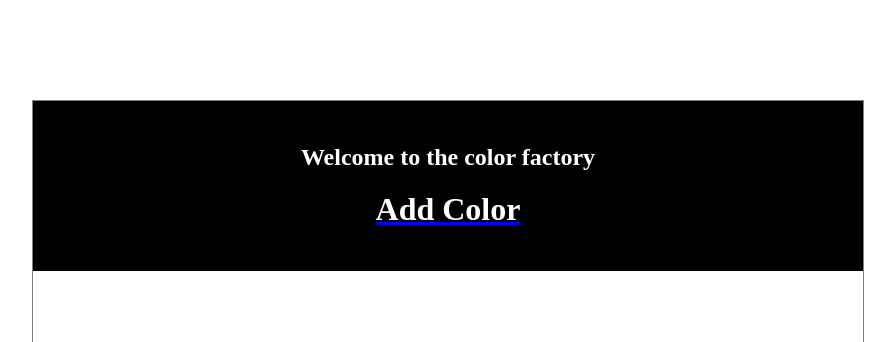
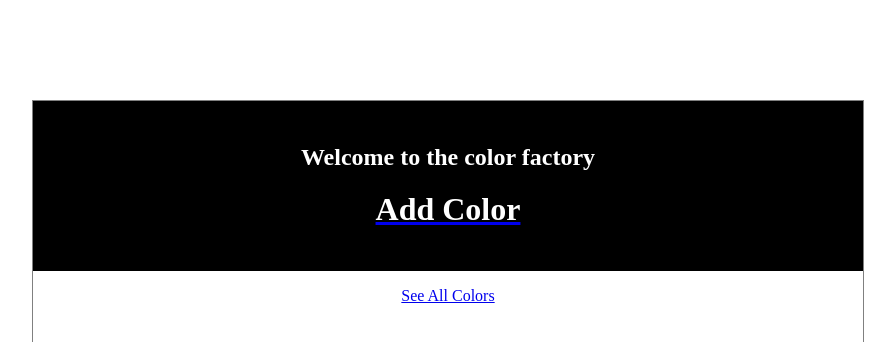
Before and after one commit to Fbw-wd22-e01-Rockstars/19-spa-router-color-factory-Adanurk, a React (Create React App) app: page / in a window 1280 px wide. Shown: the top 342 px of the page, without its empty margins (192-1087 px from the left). Built offline with nearby package versions, Linux system fonts and the light colour scheme.

Commit message:
done I guess

```diff
--- a/src/App.js
+++ b/src/App.js
@@ -13,9 +13,8 @@ function App() {
   return (
     <div className="App">
       <Routes>
-        <Route path="/" element={<Home/>}>
-          <Route path="colors" element={<ColorList colors={colors}/>}></Route>
-        </Route>
+        <Route path="/" element={<Home/>}></Route>
+        <Route path="colors" element={<ColorList colors={colors}/>}></Route>
         <Route path="colors/new" element={<Form handleColors={setColors} colors={colors}/>}/>
         <Route path="colors/:name" element={<Color/>}></Route>
       </Routes>
--- a/src/components/ColorList.js
+++ b/src/components/ColorList.js
@@ -7,6 +7,12 @@ import { Link } from 'react-router-dom';
 const ColorList = ({colors}) => {
 
   return (
+    <div className='home'>
+    <header className='header'>
+        <h2>Welcome to the color factory</h2>
+        <Link to="new"><h1 className='add'>Add Color</h1></Link>
+    </header>
+
     <div className='color-list'>
             <p>Please select a color:</p>
             <ul>
@@ -19,6 +25,7 @@ const ColorList = ({colors}) => {
                 }
             </ul>
         </div>
+        </div>
   )
 }
 
--- a/src/components/Form.js
+++ b/src/components/Form.js
@@ -11,7 +11,7 @@ const Form = ({handleColors, colors}) => {
     const handleSubmit = (e) => {
         e.preventDefault();
         let myItem = {name:colName, value:colValue};
-        handleColors([...colors, myItem]);
+        handleColors([myItem, ...colors]);
         // console.log(colors);
         setColName();
         setColValue();
--- a/src/components/Home.js
+++ b/src/components/Home.js
@@ -8,7 +8,8 @@ const Home = () => {
             <h2>Welcome to the color factory</h2>
             <Link to="colors/new"><h1 className='add'>Add Color</h1></Link>
         </header>
-        <Outlet/>
+        <Link to="colors/">See All Colors</Link>
+        {/* <Outlet/> */}
     </div>
   )
 }
```
